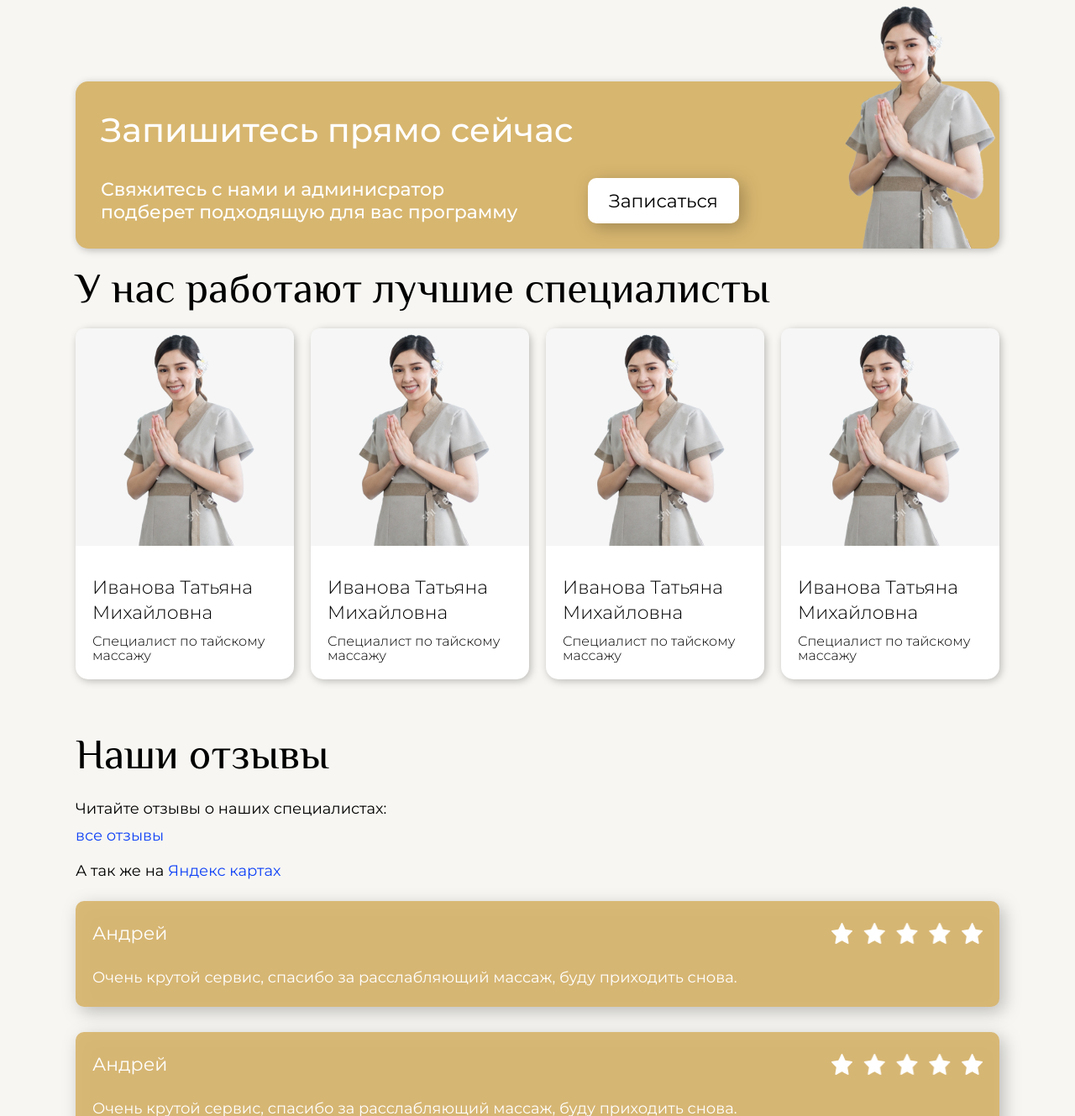
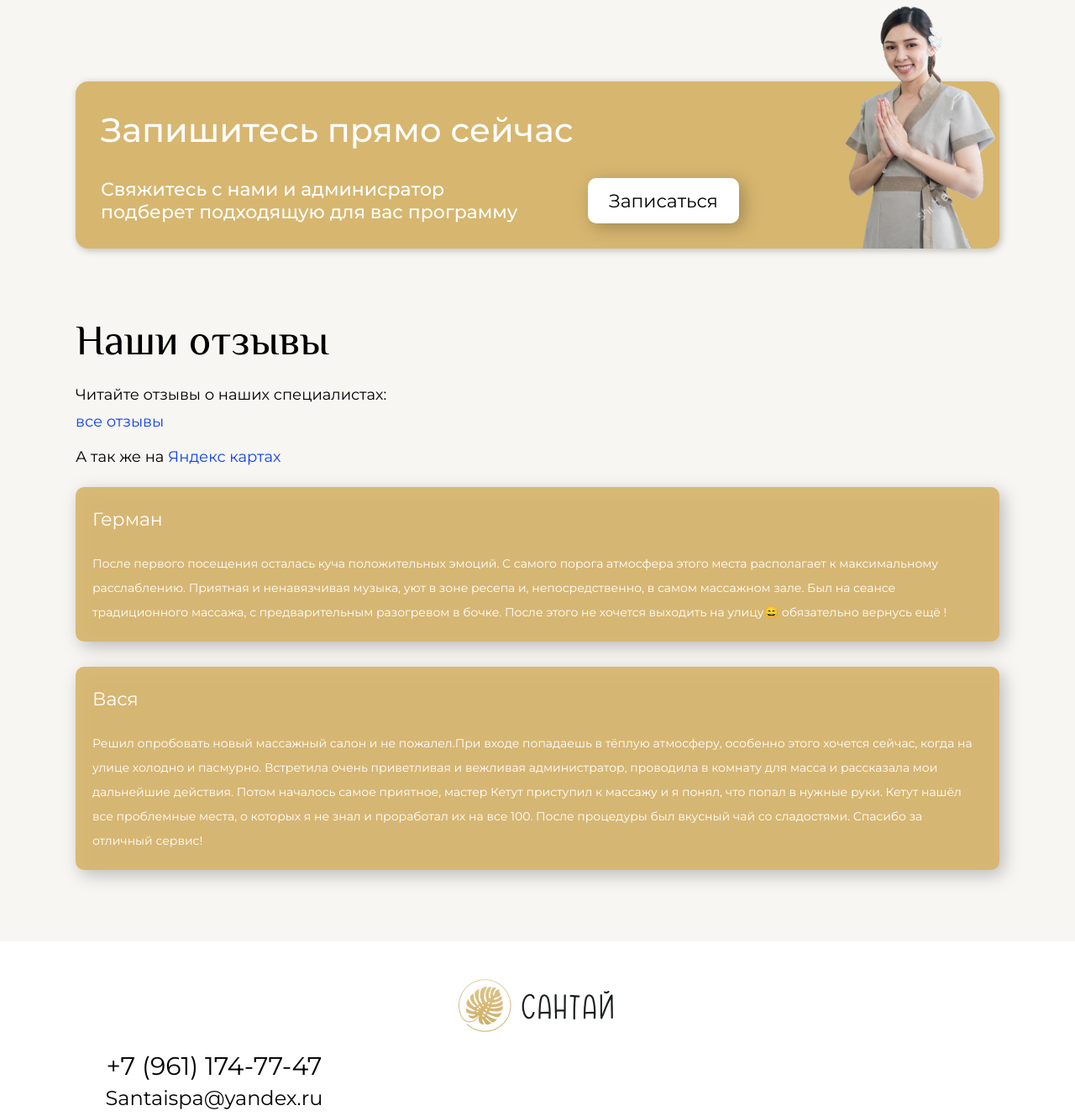
Before and after one commit to 4ndr01dHQD/santai, a Django app: page / in a window 1280 px wide. Shown: the part 2687-4016 px from the top of the page at 84% size. Run offline with Django 4.2, Linux system fonts and the light colour scheme.

Commit message:
Добавлена ссылка на яндекс, вставлены реальные комментарии

```diff
--- a/static/sass/blocks/_reviews.scss
+++ b/static/sass/blocks/_reviews.scss
@@ -18,8 +18,6 @@
     font-weight: 400;
     font-size: 18px;
     line-height: 32px;
-    text-align: justify;
-    width: 60%;
 
     a {
       display: inline;
@@ -68,7 +66,7 @@
       font-family: 'Montserrat';
       font-style: normal;
       font-weight: 400;
-      font-size: 18px;
+      font-size: 14px;
       line-height: 29px;
       color: #fff;
     }
--- a/templates/main.html
+++ b/templates/main.html
@@ -140,72 +140,73 @@
         </div>
     </div>
 </section>
-<section class="experts">
-    <div class="container">
-        <h2 class="experts__title">
-            У нас работают
-            лучшие специалисты
-        </h2>
-        <div class="experts__wrapper">
-            <div class="experts__item">
-                <div class="experts__item__image__wrapper">
-                    <img src="media/img/expert.png" alt="" class="experts__item__image">
 
-                </div>
-                <div class="experts__item__text">
-                    <p class="experts__item__title">
-                        Иванова Татьяна Михайловна
-                    </p>
-                    <p class="experts__item__subtitle">
-                        Специалист по тайскому массажу
-                    </p>
-                </div>
-            </div>
-            <div class="experts__item">
-                <div class="experts__item__image__wrapper">
-                    <img src="media/img/expert.png" alt="" class="experts__item__image">
+<!--<section class="experts">-->
+<!--    <div class="container">-->
+<!--        <h2 class="experts__title">-->
+<!--            У нас работают-->
+<!--            лучшие специалисты-->
+<!--        </h2>-->
+<!--        <div class="experts__wrapper">-->
+<!--            <div class="experts__item">-->
+<!--                <div class="experts__item__image__wrapper">-->
+<!--                    <img src="media/img/expert.png" alt="" class="experts__item__image">-->
 
-                </div>
-                <div class="experts__item__text">
-                    <p class="experts__item__title">
-                        Иванова Татьяна Михайловна
-                    </p>
-                    <p class="experts__item__subtitle">
-                        Специалист по тайскому массажу
-                    </p>
-                </div>
-            </div>
-            <div class="experts__item">
-                <div class="experts__item__image__wrapper">
-                    <img src="media/img/expert.png" alt="" class="experts__item__image">
+<!--                </div>-->
+<!--                <div class="experts__item__text">-->
+<!--                    <p class="experts__item__title">-->
+<!--                        Иванова Татьяна Михайловна-->
+<!--                    </p>-->
+<!--                    <p class="experts__item__subtitle">-->
+<!--                        Специалист по тайскому массажу-->
+<!--                    </p>-->
+<!--                </div>-->
+<!--            </div>-->
+<!--            <div class="experts__item">-->
+<!--                <div class="experts__item__image__wrapper">-->
+<!--                    <img src="media/img/expert.png" alt="" class="experts__item__image">-->
 
-                </div>
-                <div class="experts__item__text">
-                    <p class="experts__item__title">
-                        Иванова Татьяна Михайловна
-                    </p>
-                    <p class="experts__item__subtitle">
-                        Специалист по тайскому массажу
-                    </p>
-                </div>
-            </div>
-            <div class="experts__item">
-                <div class="experts__item__image__wrapper">
-                    <img src="media/img/expert.png" alt="" class="experts__item__image">
+<!--                </div>-->
+<!--                <div class="experts__item__text">-->
+<!--                    <p class="experts__item__title">-->
+<!--                        Иванова Татьяна Михайловна-->
+<!--                    </p>-->
+<!--                    <p class="experts__item__subtitle">-->
+<!--                        Специалист по тайскому массажу-->
+<!--                    </p>-->
+<!--                </div>-->
+<!--            </div>-->
+<!--            <div class="experts__item">-->
+<!--                <div class="experts__item__image__wrapper">-->
+<!--                    <img src="media/img/expert.png" alt="" class="experts__item__image">-->
 
-                </div>
-                <div class="experts__item__text">
-                    <p class="experts__item__title">
-                        Иванова Татьяна Михайловна
-                    </p>
-                    <p class="experts__item__subtitle">
-                        Специалист по тайскому массажу
-                    </p>
-                </div>
-            </div>
-        </div>
-    </div>
-</section>
+<!--                </div>-->
+<!--                <div class="experts__item__text">-->
+<!--                    <p class="experts__item__title">-->
+<!--                        Иванова Татьяна Михайловна-->
+<!--                    </p>-->
+<!--                    <p class="experts__item__subtitle">-->
+<!--                        Специалист по тайскому массажу-->
+<!--                    </p>-->
+<!--                </div>-->
+<!--            </div>-->
+<!--            <div class="experts__item">-->
+<!--                <div class="experts__item__image__wrapper">-->
+<!--                    <img src="media/img/expert.png" alt="" class="experts__item__image">-->
+
+<!--                </div>-->
+<!--                <div class="experts__item__text">-->
+<!--                    <p class="experts__item__title">-->
+<!--                        Иванова Татьяна Михайловна-->
+<!--                    </p>-->
+<!--                    <p class="experts__item__subtitle">-->
+<!--                        Специалист по тайскому массажу-->
+<!--                    </p>-->
+<!--                </div>-->
+<!--            </div>-->
+<!--        </div>-->
+<!--    </div>-->
+<!--</section>-->
 <section class="reviews">
     <div class="container reviews__wrapper">
         <div class="reviews__left">
@@ -216,30 +217,39 @@
                 Читайте отзывы о наших специалистах:<br> <a href="#">все отзывы</a>
             </p>
             <p class="reviews__subtitle">
-                А так же на <a href="#">Яндекс картах</a>
+                А так же на <a href="https://yandex.ru/maps/org/santayspa/171834019491/?ll=36.577315%2C50.600875&z=17.16">Яндекс картах</a>
             </p>
         </div>
         <div class="reviews__right">
             <div class="reviews__item">
                 <div class="reviews__item__top">
                     <p class="reviews__item__title">
-                        Андрей
+                        Герман
                     </p>
-                    <img src="media/img/5 stars.png" alt="5/5" class="reviews__item__stars">
+<!--                    <img src="media/img/5 stars.png" alt="5/5" class="reviews__item__stars">-->
                 </div>
                 <p class="reviews__item__subtitle">
-                    Очень крутой сервис, спасибо за расслабляющий массаж, буду приходить снова.
+                    После первого посещения осталась куча положительных эмоций. С самого порога атмосфера этого места
+                    располагает к максимальному расслаблению. Приятная и ненавязчивая музыка, уют в зоне ресепа и,
+                    непосредственно, в самом массажном зале. Был на сеансе традиционного массажа, с предварительным
+                    разогревом в бочке. После этого не хочется выходить на улицу😄 обязательно вернусь ещё !
                 </p>
             </div>
             <div class="reviews__item">
                 <div class="reviews__item__top">
                     <p class="reviews__item__title">
-                        Андрей
+                        Вася
                     </p>
-                    <img src="media/img/5 stars.png" alt="5/5" class="reviews__item__stars">
+<!--                    <img src="media/img/5 stars.png" alt="5/5" class="reviews__item__stars">-->
                 </div>
                 <p class="reviews__item__subtitle">
-                    Очень крутой сервис, спасибо за расслабляющий массаж, буду приходить снова.
+                    Решил опробовать новый массажный салон и не пожалел.При входе попадаешь в тёплую атмосферу, особенно
+                    этого хочется сейчас, когда на улице холодно и пасмурно. Встретила очень приветливая и вежливая
+                    администратор, проводила в комнату для масса и рассказала мои дальнейшие действия. Потом началось
+                    самое приятное, мастер Кетут приступил к массажу и я понял, что попал в нужные руки. Кетут нашёл все
+                    проблемные места, о которых я не знал и проработал их на все 100. После процедуры был вкусный чай со
+                    сладостями.
+                    Спасибо за отличный сервис!
                 </p>
             </div>
         </div>
```
Also changed, not shown: static/css/style.min.css, 1 other file.
